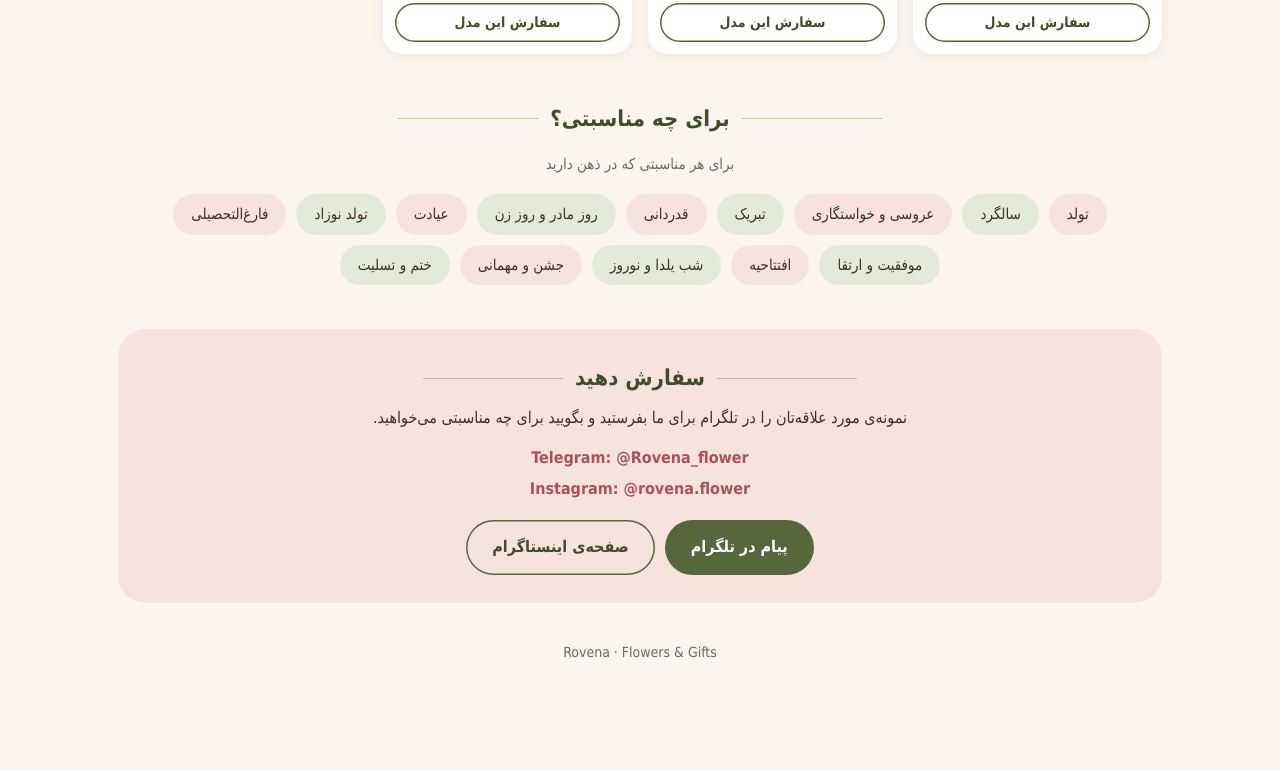
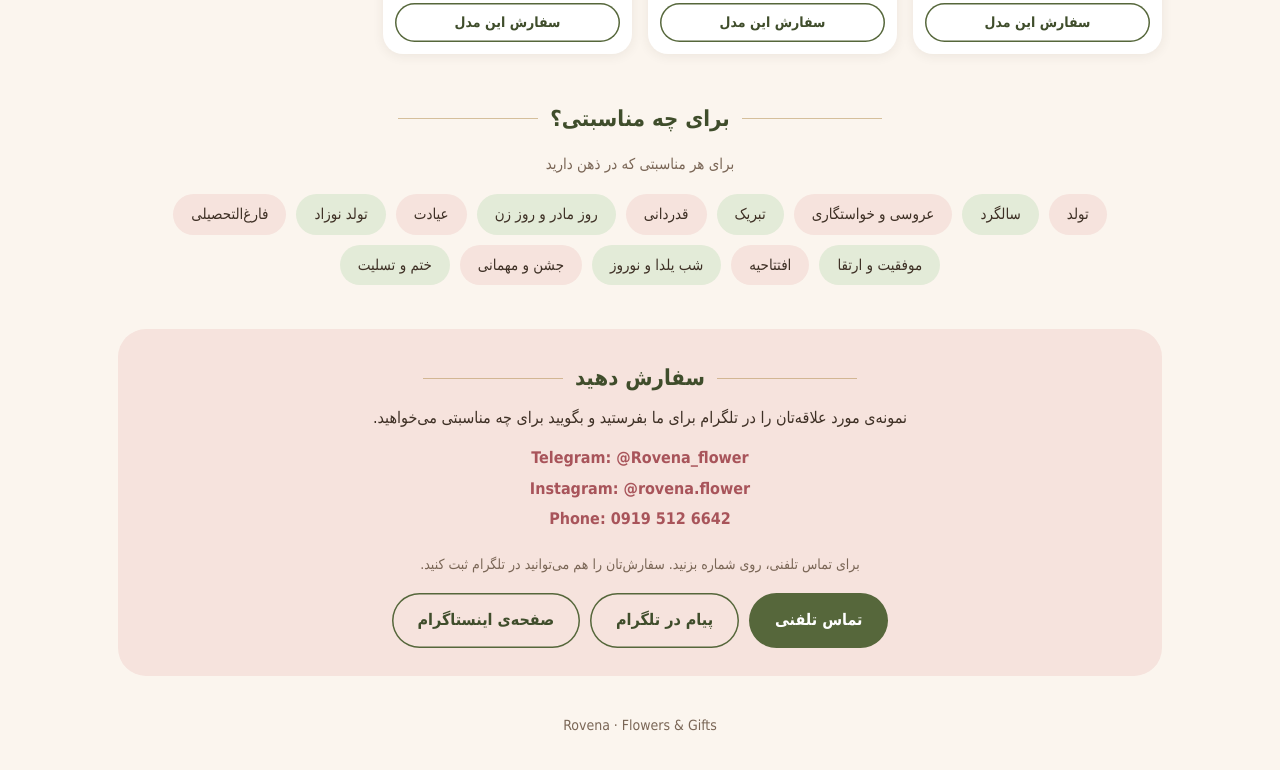
Before and after one commit to rovenaflower/rovenaflower.github.io, a plain HTML site: page index.html in a window 1280 px wide. Shown: the part 4123-4893 px from the top of the page. Drawn offline with Linux system fonts and the light colour scheme.

Commit message:
Add files via upload

```diff
--- a/index.html
+++ b/index.html
@@ -139,8 +139,9 @@ footer{text-align:center;color:var(--muted);font-size:14px;padding:30px 0 10px}
 <div class="card">
 <h2 style="margin-bottom:4px">سفارش دهید</h2>
 <p>نمونه‌ی مورد علاقه‌تان را در تلگرام برای ما بفرستید و بگویید برای چه مناسبتی می‌خواهید.</p>
-<div class="h">Telegram: @Rovena_flower<br>Instagram: @rovena.flower</div>
-<div class="acts"><a class="btn" href="https://t.me/Rovena_flower" target="_blank" rel="noopener">پیام در تلگرام</a><a class="btn alt" href="https://www.instagram.com/rovena.flower" target="_blank" rel="noopener">صفحه‌ی اینستاگرام</a></div>
+<div class="h">Telegram: @Rovena_flower<br>Instagram: @rovena.flower<br><a href="tel:+989195126642" style="text-decoration:none">Phone: 0919 512 6642</a></div>
+<p style="font-size:14px;color:var(--muted);margin-bottom:16px">برای تماس تلفنی، روی شماره بزنید. سفارش‌تان را هم می‌توانید در تلگرام ثبت کنید.</p>
+<div class="acts"><a class="btn" href="tel:+989195126642">تماس تلفنی</a><a class="btn alt" href="https://t.me/Rovena_flower" target="_blank" rel="noopener">پیام در تلگرام</a><a class="btn alt" href="https://www.instagram.com/rovena.flower" target="_blank" rel="noopener">صفحه‌ی اینستاگرام</a></div>
 </div>
 </section>
 <footer>Rovena · Flowers &amp; Gifts</footer>
```
